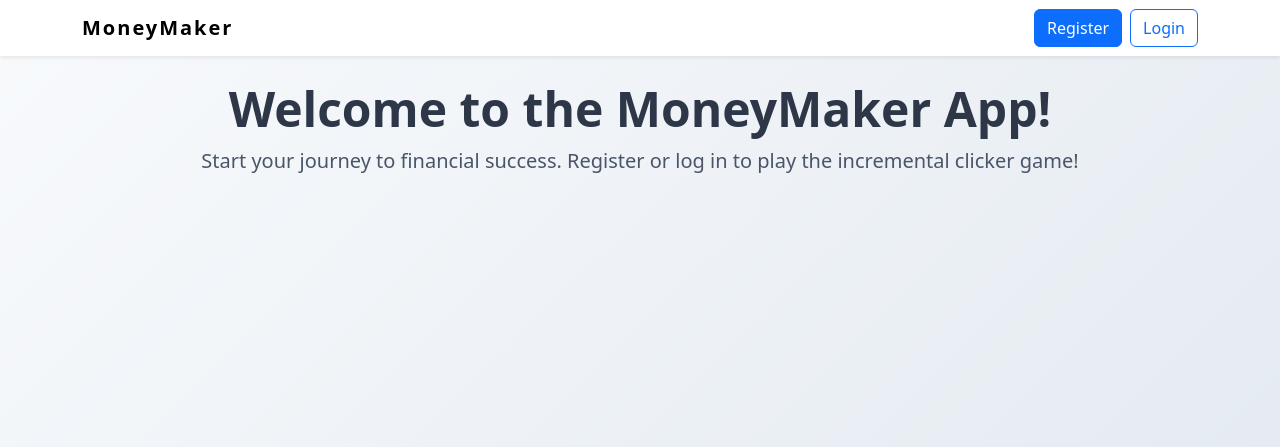
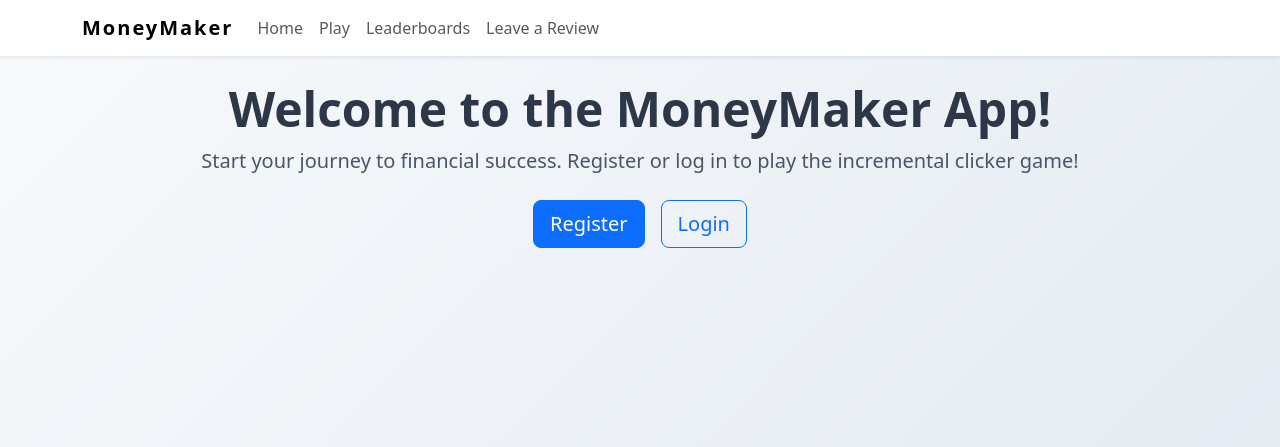
Before and after one commit to ajshirlow7/MoneyMaker, a Django app: page / in a window 1280 px wide. Shown: the top 447 px of the page. Run offline with Django 4.2, Linux system fonts and the light colour scheme.

Commit message:
styled the buttons differently, shows user is signed in

```diff
--- a/templates/homepage.html
+++ b/templates/homepage.html
@@ -41,14 +41,26 @@
     <nav class="navbar navbar-expand-lg navbar-light bg-white shadow-sm fixed-top">
         <div class="container">
             <a class="navbar-brand" href="#">MoneyMaker</a>
-            <div class="d-flex align-items-center">
-                {% if user.is_authenticated %}
-                    <span class="me-3 text-success">Signed in as <strong>{{ user.username }}</strong></span>
-                    <a href="{% url 'logout' %}" class="btn btn-outline-danger btn-sm">Logout</a>
-                {% else %}
-                    <button class="btn btn-primary me-2" data-bs-toggle="modal" data-bs-target="#registerModal">Register</button>
-                    <button class="btn btn-outline-primary" data-bs-toggle="modal" data-bs-target="#loginModal">Login</button>
-                {% endif %}
+            <button class="navbar-toggler" type="button" data-bs-toggle="collapse" data-bs-target="#navbarNav"
+                aria-controls="navbarNav" aria-expanded="false" aria-label="Toggle navigation">
+                <span class="navbar-toggler-icon"></span>
+            </button>
+            <div class="collapse navbar-collapse" id="navbarNav">
+                <ul class="navbar-nav me-auto mb-2 mb-lg-0">
+                    <li class="nav-item">
+                        <a class="nav-link" href="{% url 'home' %}">Home</a>
+                    </li>
+                    <li class="nav-item">
+                        <a class="nav-link" href="#">Play</a>
+                    </li>
+                    <li class="nav-item">
+                        <a class="nav-link" href="#">Leaderboards</a>
+                    </li>
+                    <li class="nav-item">
+                        <a class="nav-link" href="#">Leave a Review</a>
+                    </li>
+                </ul>
+
             </div>
         </div>
     </nav>
@@ -57,6 +69,17 @@
     <div class="welcome-section">
         <h1>Welcome to the MoneyMaker App!</h1>
         <p>Start your journey to financial success. Register or log in to play the incremental clicker game!</p>
+    </div>
+
+    <!-- Centered Auth Buttons Below Welcome Section -->
+    <div class="d-flex justify-content-center mt-4">
+        {% if user.is_authenticated %}
+            <span class="me-3 text-success fs-5">Signed in as <strong>{{ user.username }}</strong></span>
+            <a href="{% url 'logout' %}" class="btn btn-outline-danger btn-lg">Logout</a>
+        {% else %}
+            <button class="btn btn-primary btn-lg me-3" data-bs-toggle="modal" data-bs-target="#registerModal">Register</button>
+            <button class="btn btn-outline-primary btn-lg" data-bs-toggle="modal" data-bs-target="#loginModal">Login</button>
+        {% endif %}
     </div>
 
     <!-- Register Modal -->
```
